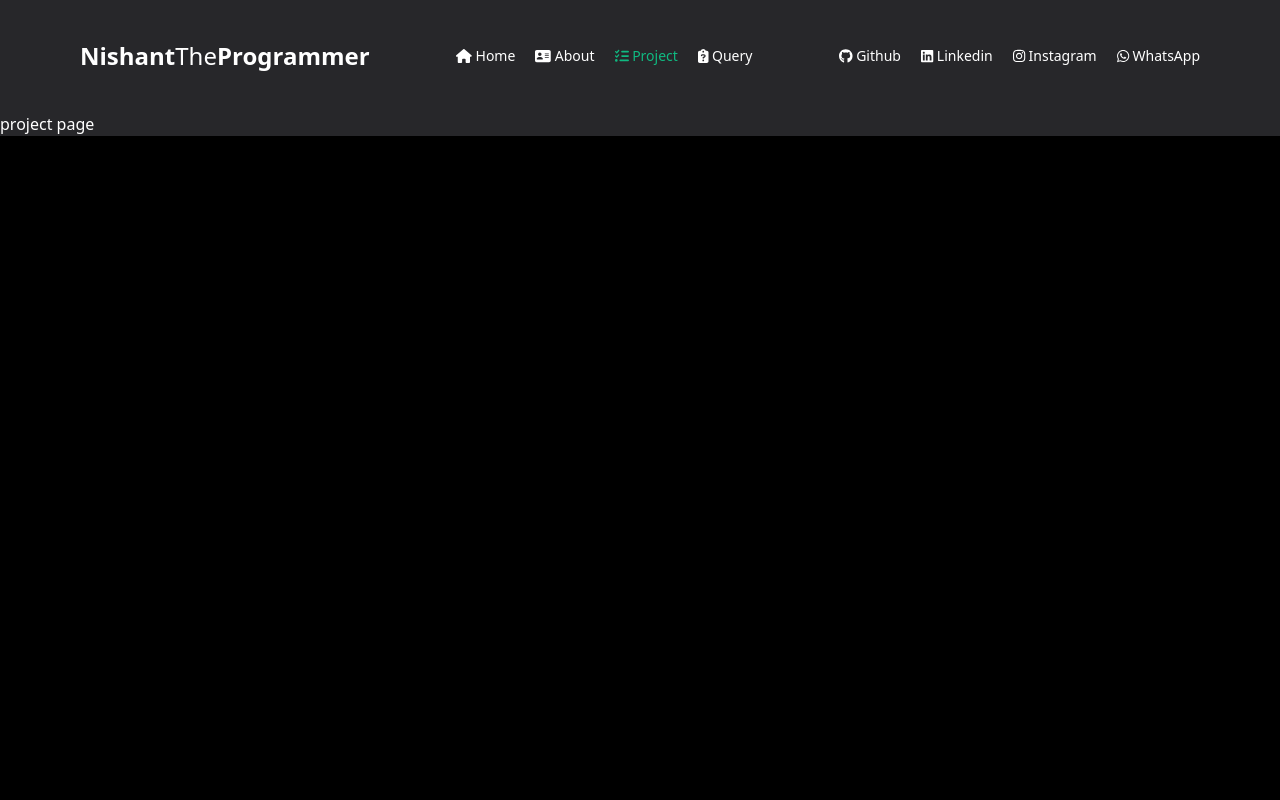
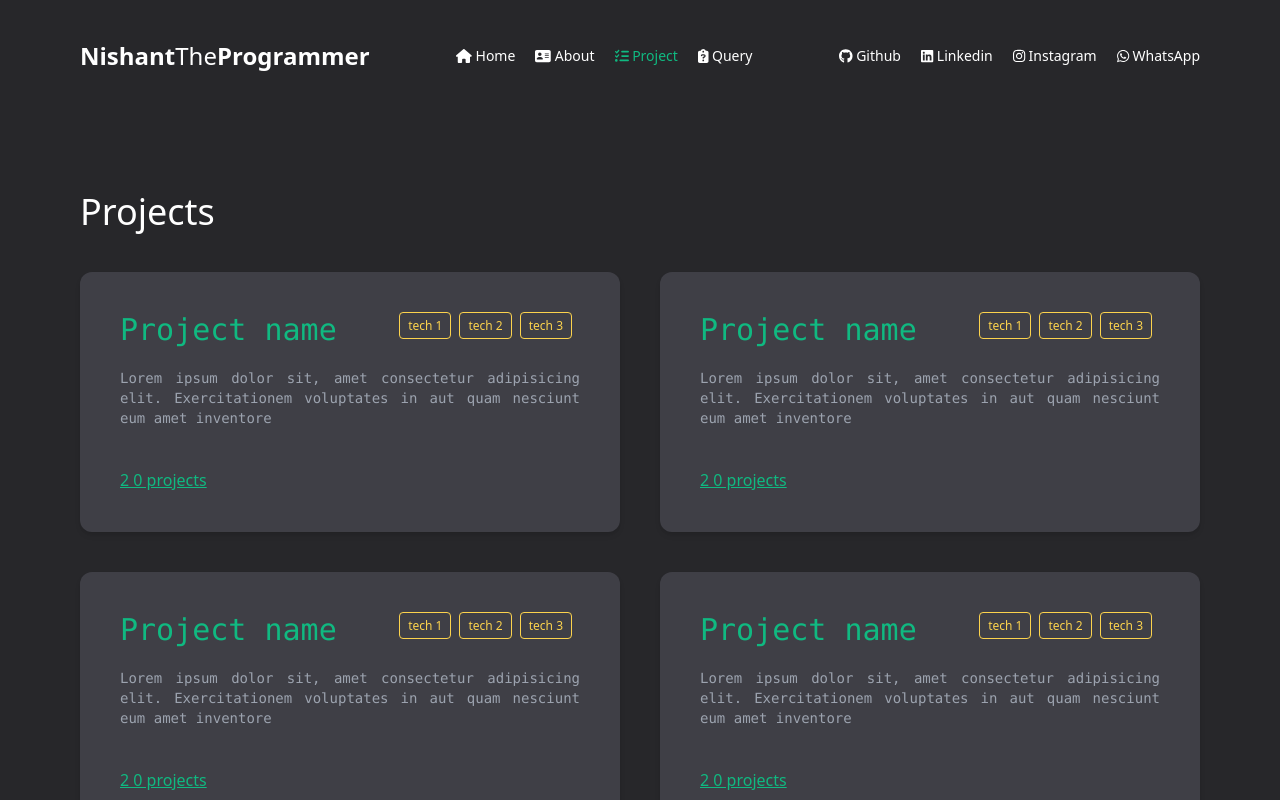
Before and after one commit to NishantTheProgrammer/portfolio, a Vue app: page /projects in a window 1280 px wide. Shown: the top 800 px of the page. Built offline with nearby package versions, Linux system fonts and the light colour scheme.

Commit message:
added projects page

```diff
--- a/src/views/HomeView.vue
+++ b/src/views/HomeView.vue
@@ -108,7 +108,7 @@ import Role from '@/components/Role.vue';
         </div>
       </div>
     </section>
-    <section class="h-3/4 p-20">
+    <section class="h-96 p-20">
       <div class="flex justify-center items-center gap-2 mt-20">
         <div class="col-span-4 w-2/3">
           <h2 class="text-5xl font-mono">Let's make something amezing together
--- a/src/views/ProjectsView.vue
+++ b/src/views/ProjectsView.vue
@@ -1,11 +1,21 @@
 <script setup lang="ts">
 import NavBar from '@/components/NavBar.vue';
+import ProjectCard from '@/components/ProjectCard.vue';
 
 </script>
 
 <template>
   <NavBar></NavBar>
   <main>
-    <p>project page</p>
+    <section class="p-20">
+      <h2 class="text-4xl">Projects</h2>
+      <div class="grid grid-cols-2 justify-center items-center gap-10 mt-10">
+        <ProjectCard></ProjectCard>
+        <ProjectCard></ProjectCard>
+        <ProjectCard></ProjectCard>
+        <ProjectCard></ProjectCard>
+        <ProjectCard></ProjectCard>
+      </div>
+    </section>
   </main>
 </template>
```
